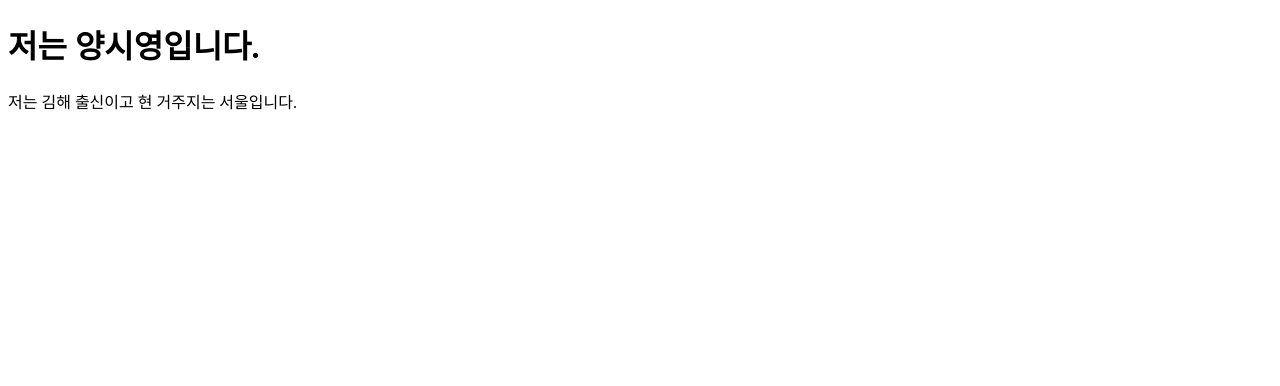
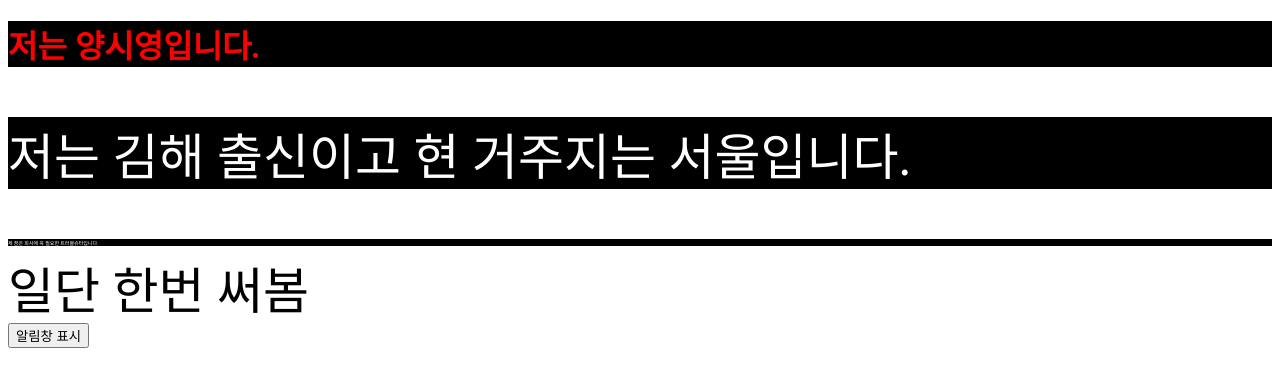
Before and after one commit to Yangsiyoung0901/Yangsiyoung0901.github.io, a plain HTML site: page index.html in a window 1280 px wide. Drawn offline with Linux system fonts and the light colour scheme.

Commit message:
html 활용 실습

```diff
--- a/index.html
+++ b/index.html
@@ -5,9 +5,35 @@
     <meta name="viewport" content="width=device-width, initial-scale=1.0">
     <meta http-equiv="X-UA-Compatible" content="ie=edge">
     <title>Document</title>
+    <style>
+        h1{
+            color:red;
+            background-color: black;
+        }
+        p{
+            color: white;
+            background-color: black;
+        }
+        .big{
+            font-size: 50px;
+        }
+        #dream{
+            font-size:5px;
+        }
+
+    </style>
 </head>
 <body>
     <h1>저는 양시영입니다.</h1>
-    <p>저는 김해 출신이고 현 거주지는 서울입니다.</p>
+    <p class="big">저는 김해 출신이고 현 거주지는 서울입니다.</p>
+    <p id="dream">제 꿈은 회사에 꼭 필요한 트러블슈터입니다.</p>
+    <div class="big">일단 한번 써봄</div>
+    <button id="btn">알림창 표시</button>
+    <script>
+        const btn = document.querySelector('#btn');
+        btn.addEventListener('click',function(){
+            alert('나를 클릭하셨군요?');
+        })
+    </script>
 </body>
 </html>
```
